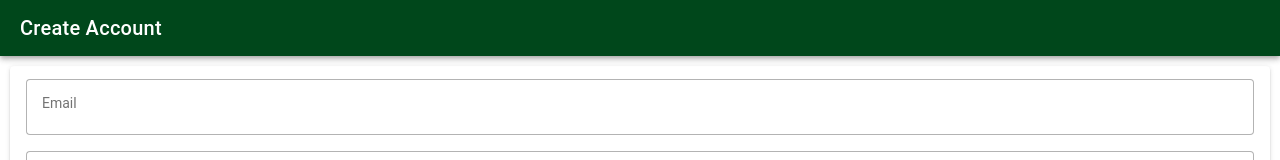
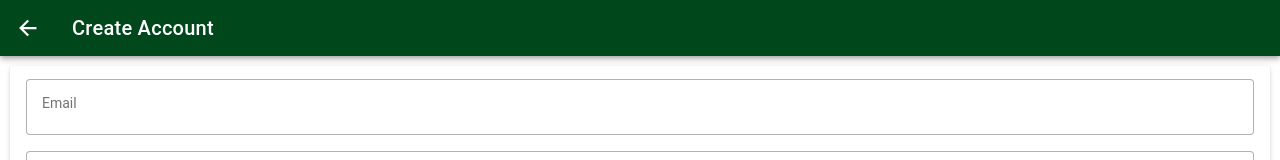
Before and after one commit to arepaFlipper/ionic_capacitor, a React (Vite) app: page /register in a window 1280 px wide. Shown: the top 160 px of the page. Built offline with nearby package versions, Linux system fonts and the light colour scheme.

Commit message:
🚸 Build the back buttons

```diff
--- a/src/pages/Login.tsx
+++ b/src/pages/Login.tsx
@@ -1,4 +1,4 @@
-import { IonContent, IonHeader, IonPage, IonTitle, IonToolbar, IonFooter, IonCard, IonCardContent, IonInput, IonButton, IonIcon } from '@ionic/react';
+import { IonContent, IonHeader, IonPage, IonTitle, IonToolbar, IonCard, IonCardContent, IonInput, IonButton, IonIcon } from '@ionic/react';
 import { logInOutline, personCircleOutline } from "ionicons/icons";
 import FCC from '../assets/fcc.svg';
 
--- a/src/pages/Register.tsx
+++ b/src/pages/Register.tsx
@@ -1,4 +1,4 @@
-import { IonButton, IonCard, IonCardContent, IonContent, IonHeader, IonIcon, IonInput, IonPage, IonTitle, IonToolbar } from '@ionic/react';
+import { IonBackButton, IonButton, IonButtons, IonCard, IonCardContent, IonContent, IonHeader, IonIcon, IonInput, IonPage, IonTitle, IonToolbar } from '@ionic/react';
 import { checkmarkDone, checkmarkDoneOutline, logInOutline, personCircleOutline } from 'ionicons/icons';
 
 const Register = () => {
@@ -10,6 +10,9 @@ const Register = () => {
     <IonPage>
       <IonHeader>
         <IonToolbar color={"success"}>
+          <IonButtons slot="start">
+            <IonBackButton defaultHref="/" />
+          </IonButtons>
           <IonTitle>Create Account</IonTitle>
         </IonToolbar>
       </IonHeader>
```
